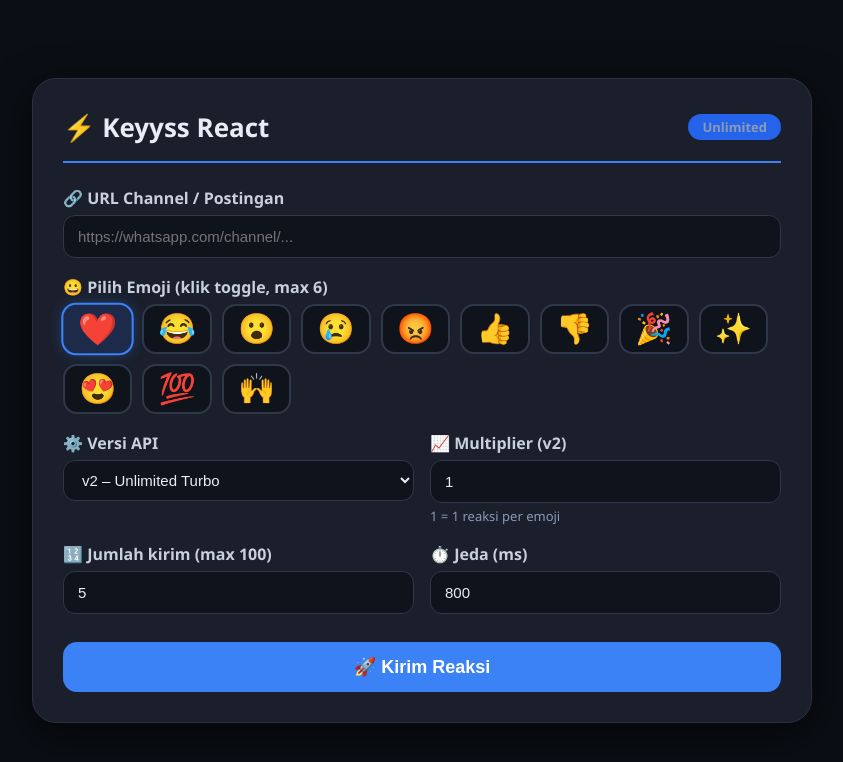
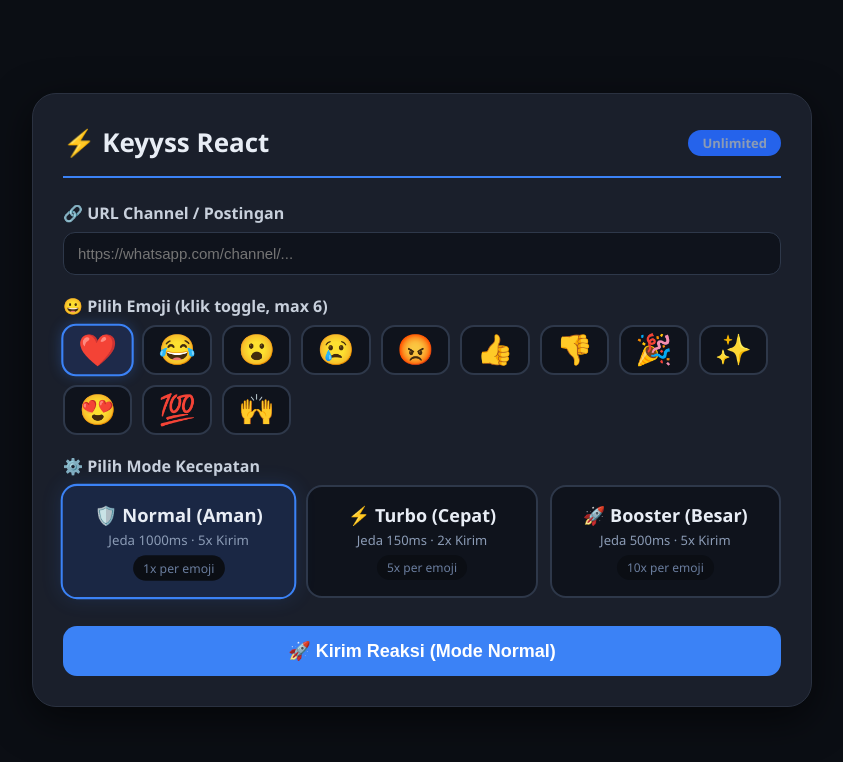
Before and after one commit to agustiawani/rchfix, a website: page public/index.html in a window 1280 px wide. Shown: the whole page, without its empty margins (218-1061 px from the left). Drawn offline with Linux system fonts and the light colour scheme.

Commit message:
Update index.html

```diff
--- a/public/index.html
+++ b/public/index.html
@@ -50,11 +50,11 @@
         label {
             display: block;
             font-weight: 600;
-            margin-top: 18px;
-            margin-bottom: 6px;
+            margin-top: 20px;
+            margin-bottom: 8px;
             color: #c8d0dc;
         }
-        input, select {
+        input {
             width: 100%;
             padding: 12px 14px;
             border-radius: 12px;
@@ -64,17 +64,11 @@
             font-size: 15px;
             transition: 0.2s;
         }
-        input:focus, select:focus {
+        input:focus {
             outline: none;
             border-color: #3b82f6;
             box-shadow: 0 0 0 3px rgba(59,130,246,0.3);
         }
-        .row {
-            display: flex;
-            gap: 16px;
-            flex-wrap: wrap;
-        }
-        .row > * { flex: 1; min-width: 120px; }
         .emoji-grid {
             display: flex;
             flex-wrap: wrap;
@@ -100,6 +94,59 @@
         .emoji-btn:hover {
             background: #1a2233;
         }
+
+        /* === MODE CARDS === */
+        .mode-grid {
+            display: flex;
+            flex-wrap: wrap;
+            gap: 12px;
+            margin-top: 6px;
+        }
+        .mode-card {
+            background: #0f131c;
+            border: 2px solid #2e384a;
+            border-radius: 16px;
+            padding: 16px 20px;
+            cursor: pointer;
+            transition: all 0.2s;
+            flex: 1;
+            min-width: 150px;
+            text-align: center;
+        }
+        .mode-card:hover {
+            border-color: #4b5a7a;
+            background: #161e2e;
+        }
+        .mode-card.active {
+            border-color: #3b82f6;
+            background: #1a2744;
+            box-shadow: 0 0 20px rgba(59,130,246,0.15);
+            transform: scale(1.02);
+        }
+        .mode-card .mode-title {
+            font-weight: 700;
+            font-size: 18px;
+            display: flex;
+            align-items: center;
+            justify-content: center;
+            gap: 8px;
+        }
+        .mode-card .mode-desc {
+            font-size: 13px;
+            color: #8b9bb5;
+            margin-top: 4px;
+        }
+        .mode-card .mode-spec {
+            font-size: 12px;
+            color: #6a7d9e;
+            margin-top: 6px;
+            background: #0b0e14;
+            padding: 4px 10px;
+            border-radius: 30px;
+            display: inline-block;
+        }
+
+        /* === BUTTON === */
         button[type="submit"] {
             width: 100%;
             margin-top: 28px;
@@ -126,6 +173,7 @@
             cursor: not-allowed;
             transform: none;
         }
+
         #result {
             margin-top: 24px;
             padding: 16px;
@@ -140,8 +188,6 @@
             font-family: 'JetBrains Mono', monospace;
             line-height: 1.6;
         }
-        #result .ok { color: #4ade80; }
-        #result .fail { color: #f87171; }
         .loader {
             display: inline-block;
             width: 20px;
@@ -166,18 +212,7 @@
         }
         .stats .ok { background: #064e3b; color: #6ee7b7; }
         .stats .fail { background: #4c0519; color: #fca5a5; }
-        .version-select {
-            background: #0f131c;
-            border: 1px solid #2e384a;
-            border-radius: 12px;
-            padding: 10px 14px;
-            color: #e8edf5;
-        }
-        .hint {
-            color: #8b9bb5;
-            font-size: 13px;
-            margin-top: 4px;
-        }
+        .hint { color: #8b9bb5; font-size: 13px; margin-top: 4px; }
         ::-webkit-scrollbar { width: 6px; }
         ::-webkit-scrollbar-track { background: #0f131c; }
         ::-webkit-scrollbar-thumb { background: #2e384a; border-radius: 8px; }
@@ -191,9 +226,11 @@
     </h1>
 
     <form id="testForm">
+        <!-- URL -->
         <label for="url">🔗 URL Channel / Postingan</label>
         <input type="url" id="url" placeholder="https://whatsapp.com/channel/..." required />
 
+        <!-- Emoji -->
         <label>😀 Pilih Emoji (klik toggle, max 6)</label>
         <div class="emoji-grid" id="emojiGrid">
             <button type="button" class="emoji-btn" data-emoji="❤️">❤️</button>
@@ -211,34 +248,28 @@
         </div>
         <input type="hidden" id="selectedEmojis" value="[]" />
 
-        <div class="row">
-            <div>
-                <label for="version">⚙️ Versi API</label>
-                <select id="version" class="version-select">
-                    <option value="v2">v2 – Unlimited Turbo</option>
-                    <option value="v1">v1 – Basic</option>
-                </select>
+        <!-- MODE SELECTION -->
+        <label>⚙️ Pilih Mode Kecepatan</label>
+        <div class="mode-grid" id="modeGrid">
+            <div class="mode-card active" data-mode="normal">
+                <div class="mode-title">🛡️ Normal (Aman)</div>
+                <div class="mode-desc">Jeda 1000ms · 5x Kirim</div>
+                <div class="mode-spec">1x per emoji</div>
             </div>
-            <div>
-                <label for="multiplier">📈 Multiplier (v2)</label>
-                <input type="number" id="multiplier" min="1" max="10" value="1" />
-                <div class="hint">1 = 1 reaksi per emoji</div>
+            <div class="mode-card" data-mode="turbo">
+                <div class="mode-title">⚡ Turbo (Cepat)</div>
+                <div class="mode-desc">Jeda 150ms · 2x Kirim</div>
+                <div class="mode-spec">5x per emoji</div>
             </div>
-        </div>
-
-        <div class="row">
-            <div>
-                <label for="jumlah">🔢 Jumlah kirim (max 100)</label>
-                <input type="number" id="jumlah" min="1" max="100" value="5" />
-            </div>
-            <div>
-                <label for="delay">⏱️ Jeda (ms)</label>
-                <input type="number" id="delay" min="100" max="10000" value="800" />
+            <div class="mode-card" data-mode="booster">
+                <div class="mode-title">🚀 Booster (Besar)</div>
+                <div class="mode-desc">Jeda 500ms · 5x Kirim</div>
+                <div class="mode-spec">10x per emoji</div>
             </div>
         </div>
 
         <button type="submit" id="submitBtn">
-            🚀 Kirim Reaksi
+            🚀 Kirim Reaksi (Mode Normal)
         </button>
     </form>
 
@@ -249,18 +280,23 @@
     (function() {
         const form = document.getElementById('testForm');
         const urlInput = document.getElementById('url');
-        const versionSelect = document.getElementById('version');
-        const multiplierInput = document.getElementById('multiplier');
-        const jumlahInput = document.getElementById('jumlah');
-        const delayInput = document.getElementById('delay');
         const selectedEmojisHidden = document.getElementById('selectedEmojis');
         const resultDiv = document.getElementById('result');
         const submitBtn = document.getElementById('submitBtn');
         const emojiBtns = document.querySelectorAll('.emoji-btn');
+        const modeCards = document.querySelectorAll('.mode-card');
 
         let selectedEmojis = [];
+        let currentMode = 'normal'; // default
 
-        // Toggle emoji (max 6)
+        // === 1. Konfigurasi Mode ===
+        const MODES = {
+            normal: { version: 'v2', multiplier: 1, delayMs: 1000, jumlah: 5, label: 'Normal' },
+            turbo: { version: 'v2', multiplier: 5, delayMs: 150, jumlah: 2, label: 'Turbo' },
+            booster: { version: 'v2', multiplier: 10, delayMs: 500, jumlah: 5, label: 'Booster' }
+        };
+
+        // === 2. Toggle Emoji ===
         emojiBtns.forEach(btn => {
             btn.addEventListener('click', function() {
                 const emoji = this.dataset.emoji;
@@ -280,34 +316,48 @@
             });
         });
 
-        // Submit
+        // === 3. Pilih Mode (Card) ===
+        modeCards.forEach(card => {
+            card.addEventListener('click', function() {
+                // Hapus active dari semua card
+                modeCards.forEach(c => c.classList.remove('active'));
+                // Aktifkan card yang diklik
+                this.classList.add('active');
+                // Simpan mode
+                currentMode = this.dataset.mode;
+                // Update tombol submit
+                const modeLabel = MODES[currentMode].label;
+                submitBtn.innerHTML = `🚀 Kirim Reaksi (Mode ${modeLabel})`;
+            });
+        });
+
+        // === 4. Submit Form ===
         form.addEventListener('submit', async function(e) {
             e.preventDefault();
 
             const url = urlInput.value.trim();
-            const version = versionSelect.value;
-            const multiplier = parseInt(multiplierInput.value, 10) || 1;
-            const jumlah = parseInt(jumlahInput.value, 10) || 1;
-            const delayMs = parseInt(delayInput.value, 10) || 800;
+            const emojis = selectedEmojis;
 
             if (!url) { alert('URL wajib diisi!'); return; }
-            if (selectedEmojis.length === 0) { alert('Pilih minimal 1 emoji!'); return; }
-            if (jumlah < 1 || jumlah > 100) { alert('Jumlah harus 1–100'); return; }
-            if (delayMs < 100) { alert('Delay minimal 100ms'); return; }
+            if (emojis.length === 0) { alert('Pilih minimal 1 emoji!'); return; }
+
+            // Ambil konfigurasi berdasarkan mode yang dipilih
+            const config = MODES[currentMode];
 
             const payload = {
                 url,
-                emojis: selectedEmojis,
-                jumlah,
-                delayMs,
-                version,
-                multiplier: version === 'v2' ? multiplier : 1
+                emojis: emojis,
+                version: config.version,
+                multiplier: config.multiplier,
+                jumlah: config.jumlah,
+                delayMs: config.delayMs
             };
 
+            // Disable tombol & tampilkan loading
             submitBtn.disabled = true;
             submitBtn.innerHTML = '<span class="loader"></span> Mengirim...';
             resultDiv.style.display = 'block';
-            resultDiv.textContent = '⏳ Memproses...';
+            resultDiv.textContent = `⏳ Memproses (Mode ${config.label})...`;
 
             try {
                 const response = await fetch('/api/react', {
@@ -324,7 +374,8 @@
                     text += `📊 Statistik:\n`;
                     text += `   ✅ Berhasil: ${data.data.successCount}\n`;
                     text += `   ❌ Gagal:    ${data.data.failedCount}\n`;
-                    text += `   ⚡ Versi:    ${data.data.version.toUpperCase()}\n`;
+                    text += `   ⚡ Mode:     ${config.label.toUpperCase()}\n`;
+                    text += `   📈 Multiplier: ${config.multiplier}x\n`;
                     text += `━━━━━━━━━━━━━━━━━━━━━\n`;
                     text += `📋 Detail per percobaan:\n`;
                     data.data.results.forEach((r, i) => {
@@ -343,13 +394,17 @@
                 resultDiv.textContent = `❌ Gagal koneksi: ${err.message}`;
             } finally {
                 submitBtn.disabled = false;
-                submitBtn.innerHTML = '🚀 Kirim Reaksi';
+                submitBtn.innerHTML = `🚀 Kirim Reaksi (Mode ${config.label})`;
             }
         });
 
-        // Default pilih satu emoji
+        // === 5. Default: pilih emoji pertama & set mode normal ===
         const firstBtn = document.querySelector('.emoji-btn');
         if (firstBtn) firstBtn.click();
+
+        // Tandai mode normal sebagai default (sudah ada class active di HTML)
+        // Tapi kita set ulang teks tombol agar sesuai
+        submitBtn.innerHTML = '🚀 Kirim Reaksi (Mode Normal)';
     })();
 </script>
 </body>
```
